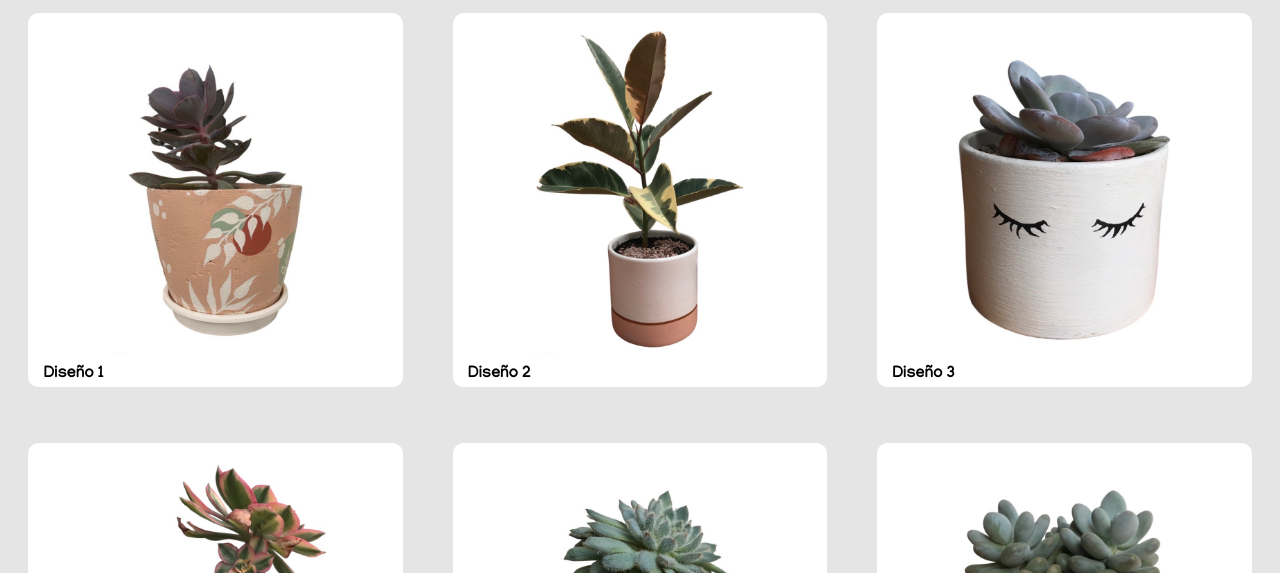
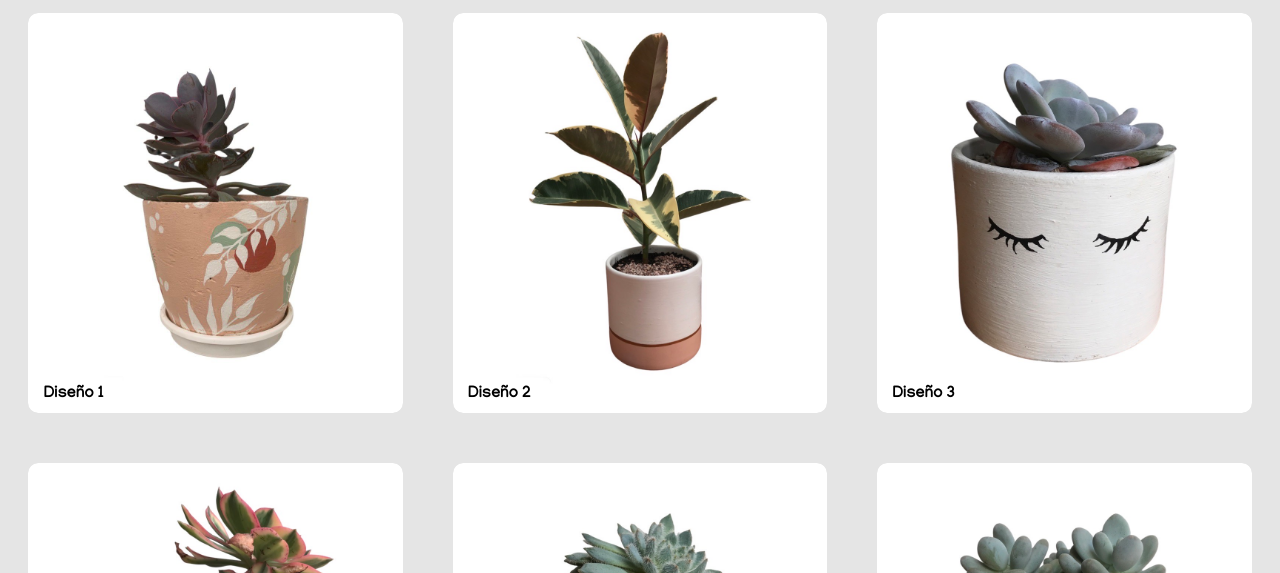
Before and after one commit to francastany/Macetas_Chulitos, a plain HTML site: page pages/diseños.html in a window 1280 px wide. Shown: the part 227-800 px from the top of the page. Drawn offline with Linux system fonts and the light colour scheme; a web font is replaced by a local one.

Commit message:
Corrección de errores

```diff
--- a/css/estilos.css
+++ b/css/estilos.css
@@ -343,7 +343,7 @@ footer{
 }
 
 .diseños img{
-    max-height: 100%;
+    height: 25rem;
     width: 100%;
     border-radius: 10px;
     transition: transform 0.3s;
```
